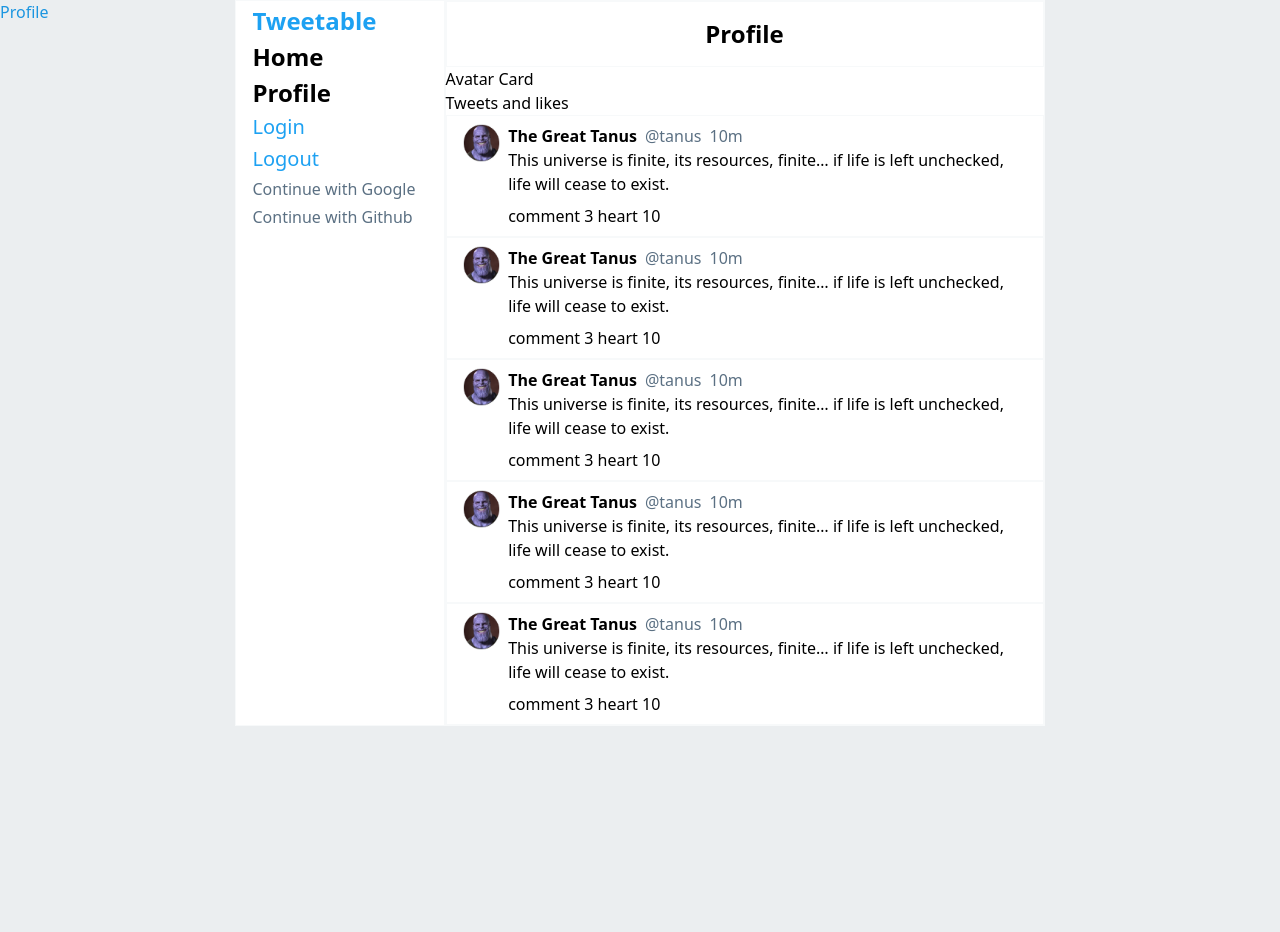
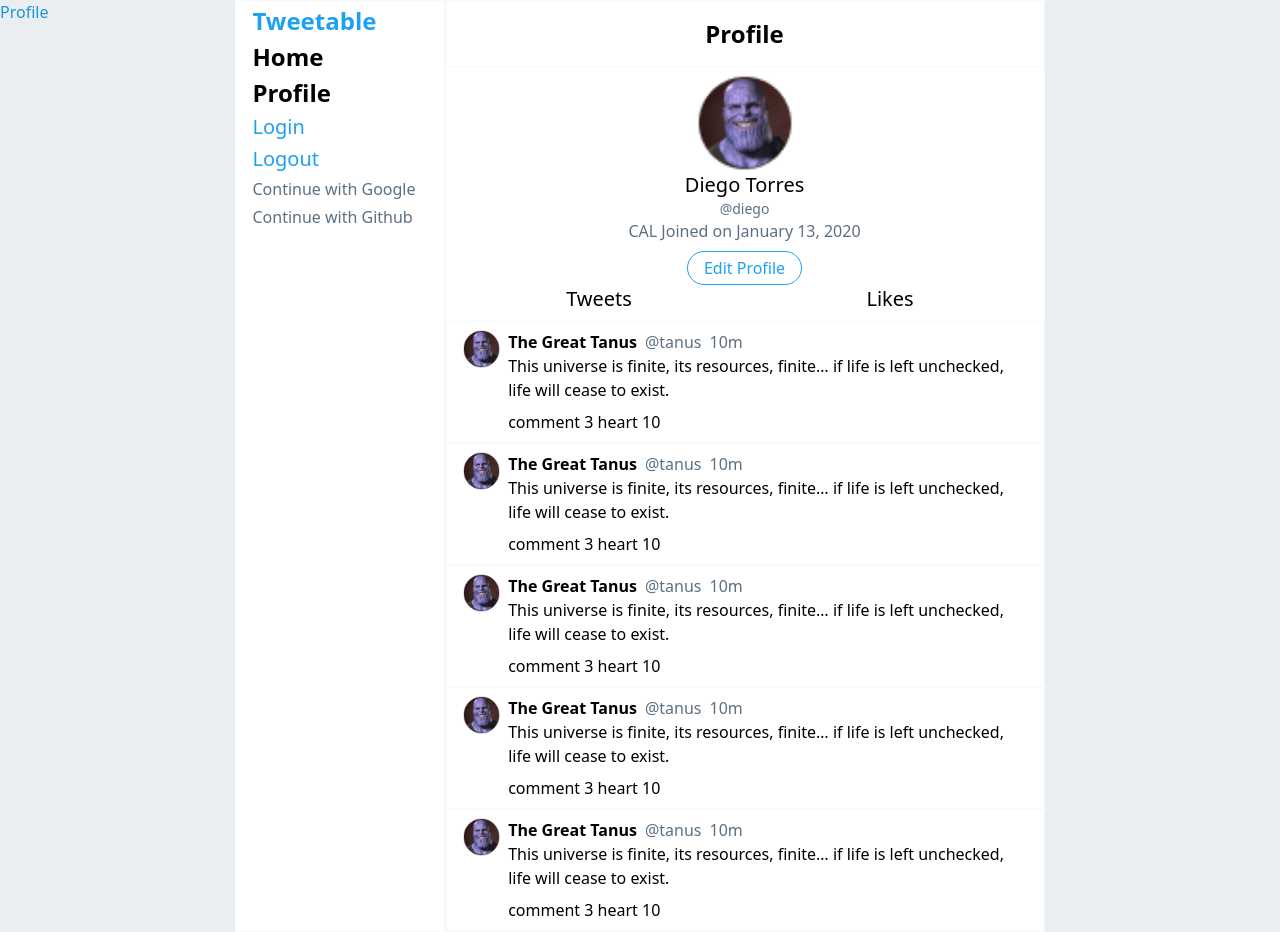
Before and after one commit to xtrator/tailwind-tweetable, a React (Vite) app: page /profile in a window 1280 px wide. Before the commit the page ends 800 px from the top, so only its background shows below. Built offline with nearby package versions, Linux system fonts and the light colour scheme.

Commit message:
improve Profile page a little

```diff
--- a/src/routes/Profile.jsx
+++ b/src/routes/Profile.jsx
@@ -1,7 +1,7 @@
 import React from "react";
-import Feed from "../components/page/Feed";
 import Nav from "../components/page/Nav";
 import Tweets from "../components/tweet/Tweets";
+import avatarUrl from "../assets/images/avatar.png";
 
 export default function Profile() {
   return (
@@ -11,15 +11,31 @@ export default function Profile() {
         <div className="flex">
           <Nav />
           <div className="bg-white border border-background-2 2xl:w-[800px] sm:w-[600px]">
-            <h2 className="p-4 text-2xl font-semibold text-center border border-background-2">
-              Profile
-            </h2>
             <div>
-              <p>Avatar Card</p>
+              <h2 className="p-4 text-2xl font-semibold text-center border border-background-2">
+                Profile
+              </h2>
             </div>
-            <div>
-              <p>Tweets and likes</p>
+            <div className="flex flex-col items-center border-1 border-background p-2">
+              <img className="w-24" src={avatarUrl} />
+              <p className="text-xl font-light">Diego Torres</p>
+              <p className="text-sm text-secondary-text">@diego</p>
+              <p className="text-base text-secondary-text">
+                CAL Joined on January 13, 2020
+              </p>
+              <button className=" font-light hover:text-primary-hover text-primary hover:border-primary-hover border-primary border rounded-full py-1 px-4 mt-2">
+                Edit Profile
+              </button>
+              <div className="flex w-full border-px border-background">
+                <p className="text-xl font-semi hover:text-primary w-full text-center">
+                  Tweets
+                </p>
+                <p className="text-xl font-semi hover:text-primary w-full text-center">
+                  Likes
+                </p>
+              </div>
             </div>
+
             <Tweets />
           </div>
         </div>
```
